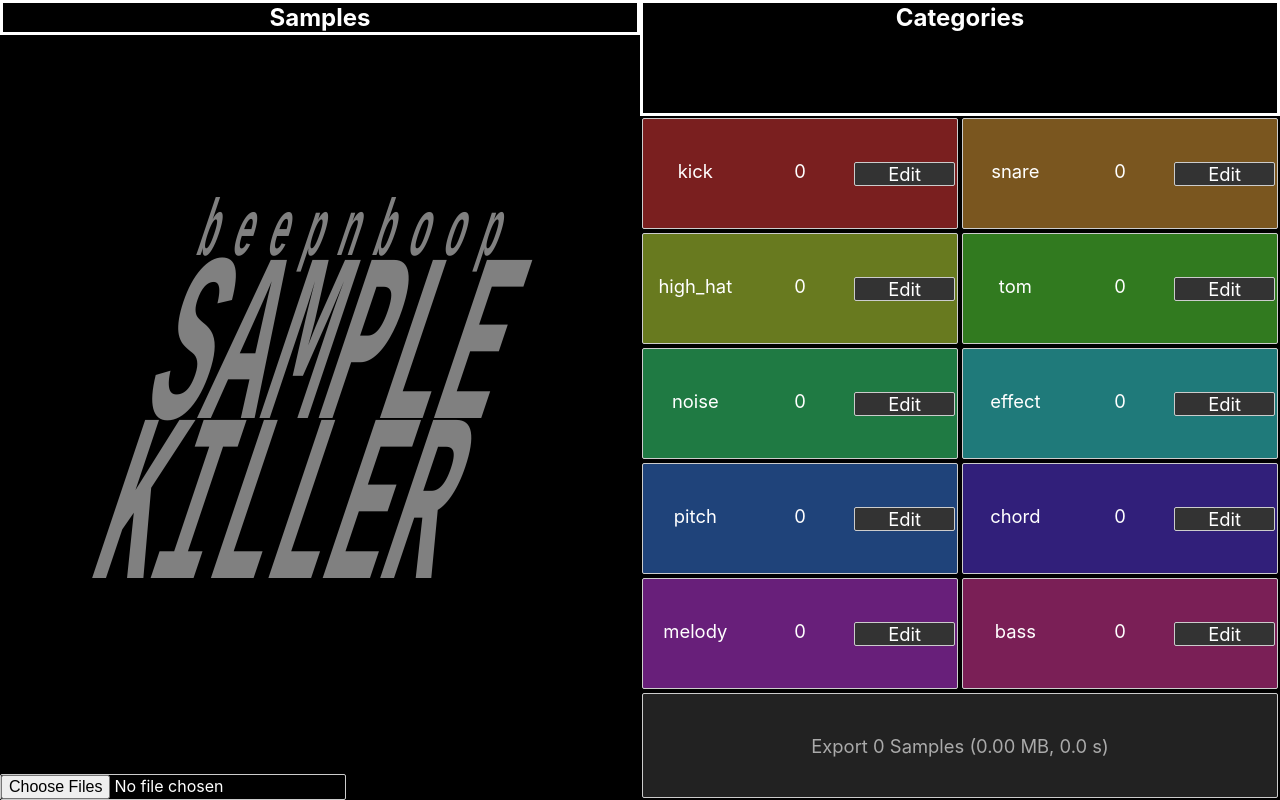
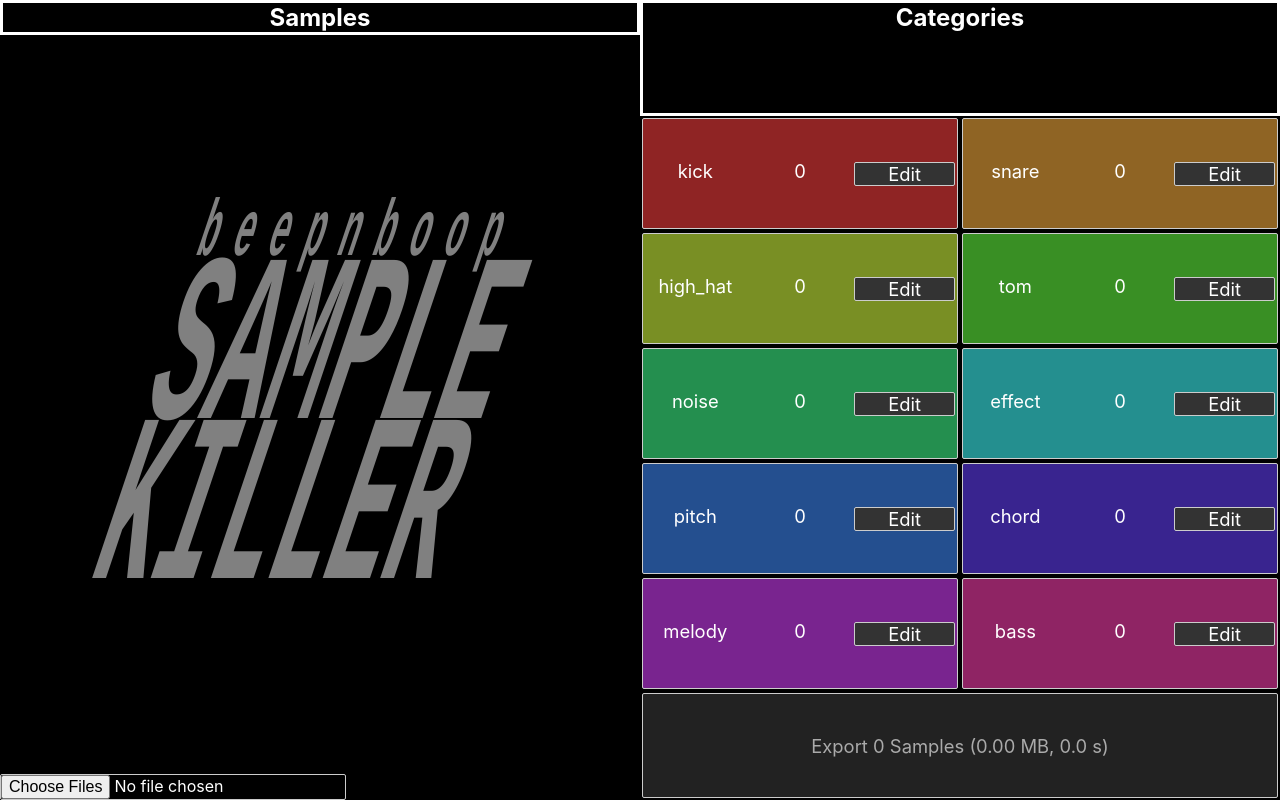
Before and after one commit to EvanBurnette/samplekiller, a Svelte app: page / in a window 1280 px wide. Built offline with nearby package versions, Linux system fonts and the light colour scheme.

Commit message:
Changed nothing

```diff
--- a/src/App.svelte
+++ b/src/App.svelte
@@ -94,7 +94,7 @@
         item,
         `background-color: hsl(${
           (360 * index) / defaultBuckets.length
-        }, 60%, 30%);`
+        }, 60%, 35%);`
       )
   );
   let handleChange = async () => {
@@ -252,11 +252,12 @@
 
 <main
   on:keydown={
-  (key) => {
-	if (!editCategories){
-    	handleKeydown(key);
-	}
-  }}
+    (key) => {
+	    if (!editCategories){
+    	  handleKeydown(key);
+	    }
+    }
+  }
 >
   <div id="setup">
     <input
```
